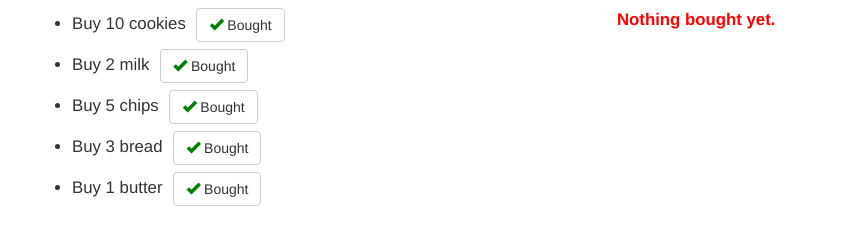
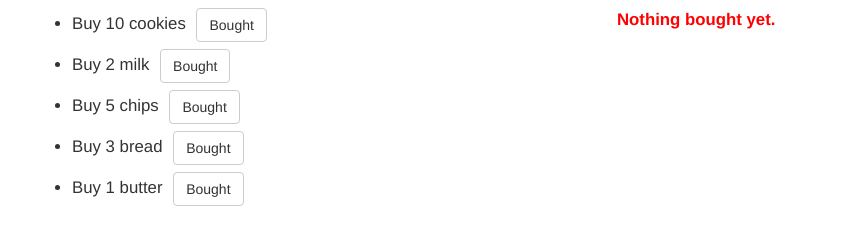
Before and after one commit to NitishDixit/Angular-repo, a plain HTML site: page mod2-solution/index.html in a window 1280 px wide. Shown: the part 125-370 px from the top of the page, without its empty margins (38-897 px from the left). Drawn offline with nearby package versions, Linux system fonts and the light colour scheme.

Commit message:
removing console errors for glyphicon

```diff
--- a/mod2-solution/index.html
+++ b/mod2-solution/index.html
@@ -34,7 +34,7 @@
     <div class="col-md-6" ng-controller="ToBuyController as toBuy">
      <h2>To Buy:</h2>
      <ul>
-       <li ng-repeat="item in toBuy.buyList">Buy {{item.quantity}} {{item.name}} <button class="btn btn-default" ng-click="toBuy.itemBought($index)"><span class="glyphicon glyphicon-ok"></span> Bought</button></li>
+       <li ng-repeat="item in toBuy.buyList">Buy {{item.quantity}} {{item.name}} <button class="btn btn-default" ng-click="toBuy.itemBought($index)">Bought</button></li>
      </ul>
      <div class="emptyMessage" ng-if="toBuy.buyList.length === 0">{{toBuy.message}} Everything is bought!</div>
     </div>
```
